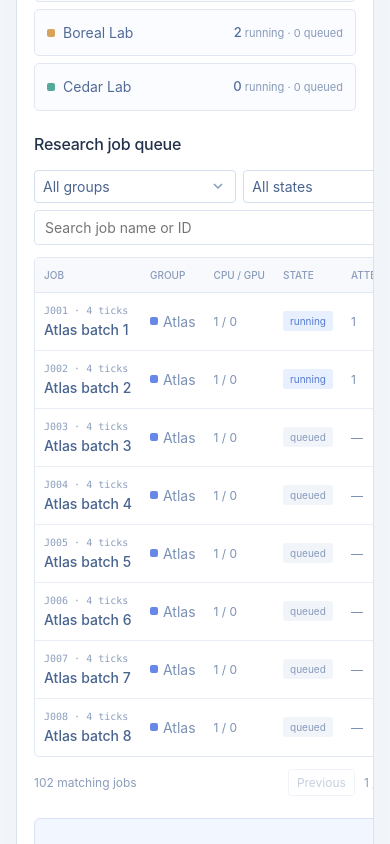
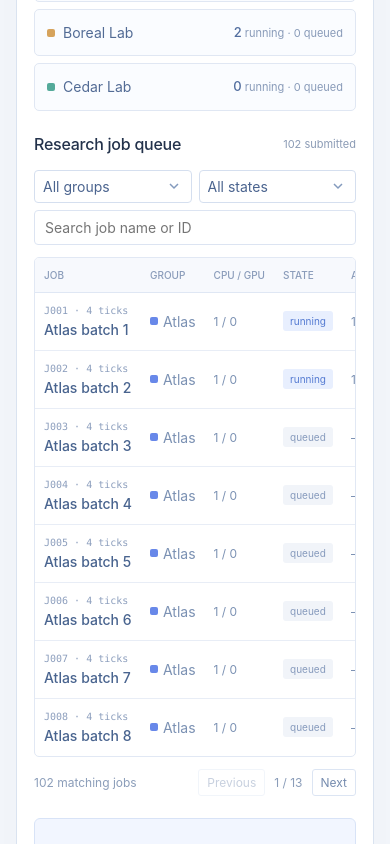
Before and after one commit to dk18234/strata-scheduler, a website: page docs/index.html in a window 390 px wide. Shown: the part 1200-2044 px from the top of the page. Drawn offline with Linux system fonts and the light colour scheme.

Commit message:
Contain the queue table at phone widths and preserve mobile paragraph spacing

```diff
--- a/docs/styles.css
+++ b/docs/styles.css
@@ -1433,7 +1433,7 @@ dialog select {
     font-size: 15px;
   }
   .work-grid {
-    grid-template-columns: 1fr;
+    grid-template-columns: minmax(0, 1fr);
   }
   .side-panel {
     display: grid;
@@ -2063,3 +2063,16 @@ dialog select {
     gap: 7px;
   }
 }
+
+.work-grid > *,
+.side-panel > * {
+  min-width: 0;
+}
+.table-wrap {
+  max-width: 100%;
+}
+@media (max-width: 800px) {
+  .work-grid {
+    grid-template-columns: minmax(0, 1fr);
+  }
+}
--- a/src/web/styles.css
+++ b/src/web/styles.css
@@ -1433,7 +1433,7 @@ dialog select {
     font-size: 15px;
   }
   .work-grid {
-    grid-template-columns: 1fr;
+    grid-template-columns: minmax(0, 1fr);
   }
   .side-panel {
     display: grid;
@@ -2063,3 +2063,16 @@ dialog select {
     gap: 7px;
   }
 }
+
+.work-grid > *,
+.side-panel > * {
+  min-width: 0;
+}
+.table-wrap {
+  max-width: 100%;
+}
+@media (max-width: 800px) {
+  .work-grid {
+    grid-template-columns: minmax(0, 1fr);
+  }
+}
```
Also changed, not shown: docs/index.html (+1 -1 lines), src/web/index.html (+1 -1 lines).
